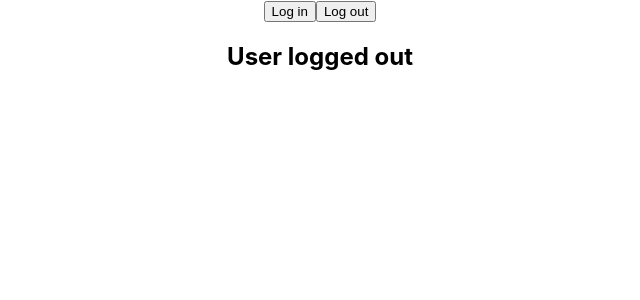
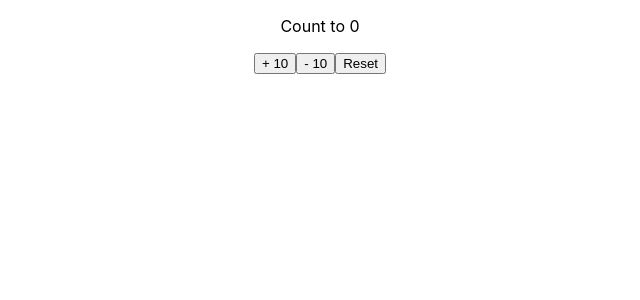
Before and after one commit to JomarHAN/react-typescript-demo, a React (Create React App) app: page / in a window 1280 px wide. Shown: the top 300 px of the page, without its empty margins (320-960 px from the left). Built offline with nearby package versions, Linux system fonts and the light colour scheme.

Commit message:
useReducer

```diff
--- a/src/App.tsx
+++ b/src/App.tsx
@@ -1,11 +1,10 @@
 import "./App.css";
-import LoggedIn from "./components/states/LoggedIn";
-import User from "./components/states/User";
+import Counter from "./components/states/Counter";
 
 function App() {
   return (
     <div className="App">
-      <User />
+      <Counter />
     </div>
   );
 }
--- a/src/components/states/Counter.tsx
+++ b/src/components/states/Counter.tsx
@@ -1,9 +1,47 @@
-import React from "react";
+import { useReducer } from "react";
 
-type Props = {};
+type StateType = {
+  count: number;
+};
 
-const Counter = (props: Props) => {
-  return <div>Counter</div>;
+type ActionType = {
+  type: "increment" | "decrement";
+  payload: number;
+};
+
+type ResetType = {
+  type: "reset";
+};
+
+const initialState: StateType = { count: 0 };
+
+const reducer = (state: StateType, action: ActionType | ResetType) => {
+  switch (action.type) {
+    case "increment":
+      return { count: state.count + action.payload };
+    case "decrement":
+      return { count: state.count - action.payload };
+    case "reset":
+      return initialState;
+    default:
+      return state;
+  }
+};
+
+const Counter = () => {
+  const [state, dispatch] = useReducer(reducer, initialState);
+  return (
+    <div>
+      <p>Count to {state.count}</p>
+      <button onClick={() => dispatch({ type: "increment", payload: 10 })}>
+        + 10
+      </button>
+      <button onClick={() => dispatch({ type: "decrement", payload: 10 })}>
+        - 10
+      </button>
+      <button onClick={() => dispatch({ type: "reset" })}>Reset</button>
+    </div>
+  );
 };
 
 export default Counter;
```
